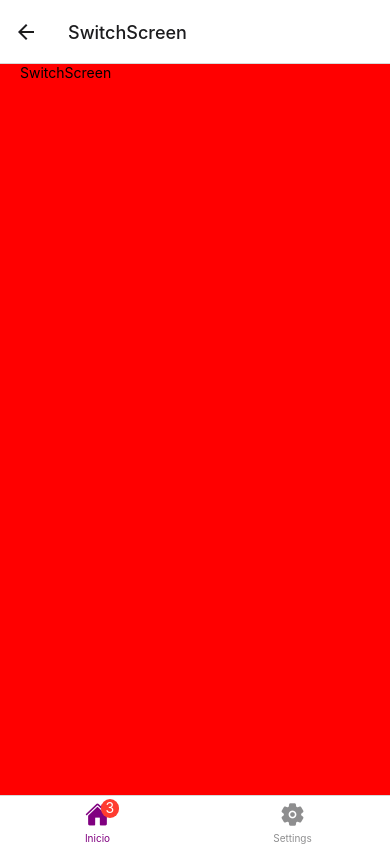
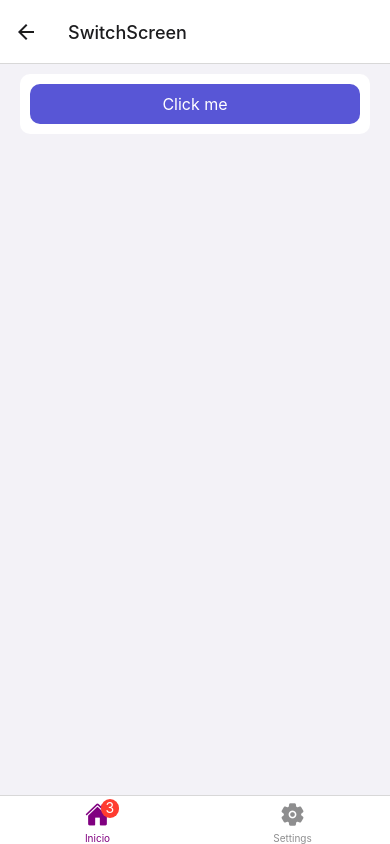
Before and after one commit to carlosblinf/componentApp, a React Native app: screen /SwitchScreen in a window 390 px wide. Built offline with nearby package versions, Linux system fonts and the light colour scheme.

Commit message:
Card and Button components

```diff
--- /dev/null
+++ b/src/presentation/components/ui/Card.tsx
@@ -0,0 +1,24 @@
+import { colors } from "@/config/theme/theme";
+import { ReactNode } from "react";
+import { View, ViewStyle, StyleProp } from "react-native";
+
+type CardProps = {
+  style?: StyleProp<ViewStyle>;
+  children?: ReactNode;
+};
+export default function Card({ style, children }: CardProps) {
+  return (
+    <View
+      style={[
+        {
+          backgroundColor: colors.cardBackground,
+          padding: 10,
+          borderRadius: 10,
+        },
+        style,
+      ]}
+    >
+      {children}
+    </View>
+  );
+}
--- /dev/null
+++ b/src/presentation/components/ui/buttons/Button.tsx
@@ -0,0 +1,34 @@
+import { colors, globalStyles } from "@/config/theme/theme";
+import { Text, Pressable, StyleProp, ViewStyle } from "react-native";
+
+type ButtonProps = {
+  onPress: () => void;
+  text: string;
+  style?: StyleProp<ViewStyle>;
+};
+export default function Button({ text, onPress, style }: ButtonProps) {
+  return (
+    <Pressable
+      onPress={onPress}
+      style={({ pressed }) => [
+        globalStyles.btnPrimary,
+        {
+          opacity: pressed ? 0.8 : 1,
+          backgroundColor: colors.primary,
+        },
+        style,
+      ]}
+    >
+      <Text
+        style={[
+          globalStyles.btnPrimaryText,
+          {
+            color: colors.buttonTextColor,
+          },
+        ]}
+      >
+        {text}
+      </Text>
+    </Pressable>
+  );
+}
--- /dev/null
+++ b/src/presentation/components/ui/buttons/index.ts
@@ -0,0 +1,2 @@
+export { default as Button } from "./Button";
+export { default as AnimateButton } from "./AnimateButton";
--- a/src/presentation/navigation/Navigation.tsx
+++ b/src/presentation/navigation/Navigation.tsx
@@ -6,10 +6,9 @@ import { InputScreen } from "../screens/inputs";
 
 import { Ionicons } from "@expo/vector-icons";
 import { SettingScreen } from "../screens/settings";
-import Animation101Screen from "../screens/animations/Animation101Screen";
 import { StatusBar } from "expo-status-bar";
-import Animation102Screen from "../screens/animations/Animation102Screen";
-import SwitchScreen from "../screens/switches/SwitchScreen";
+import { Animation101Screen, Animation102Screen } from "../screens/animations";
+import { SwitchScreen } from "../screens/switches";
 
 const Stack = createStackNavigator();
 const Tab = createBottomTabNavigator();
--- /dev/null
+++ b/src/presentation/screens/animations/index.ts
@@ -0,0 +1,2 @@
+export { default as Animation101Screen } from "./Animation101Screen";
+export { default as Animation102Screen } from "./Animation102Screen";
--- a/src/presentation/screens/switches/SwitchScreen.tsx
+++ b/src/presentation/screens/switches/SwitchScreen.tsx
@@ -1,11 +1,13 @@
-import { View, Text } from "react-native";
-import React from "react";
 import ContainerView from "@/presentation/components/ui/ContainerView";
+import Card from "@/presentation/components/ui/Card";
+import { Button } from "@/presentation/components/ui/buttons";
 
 export default function SwitchScreen() {
   return (
-    <ContainerView withMarginView style={{ backgroundColor: "red" }}>
-      <Text>SwitchScreen</Text>
+    <ContainerView withMarginView styleInnerView={{ paddingVertical: 10 }}>
+      <Card>
+        <Button text="Click me" onPress={() => {}} />
+      </Card>
     </ContainerView>
   );
 }
--- /dev/null
+++ b/src/presentation/screens/switches/index.ts
@@ -0,0 +1 @@
+export { default as SwitchScreen } from "./SwitchScreen";
```
